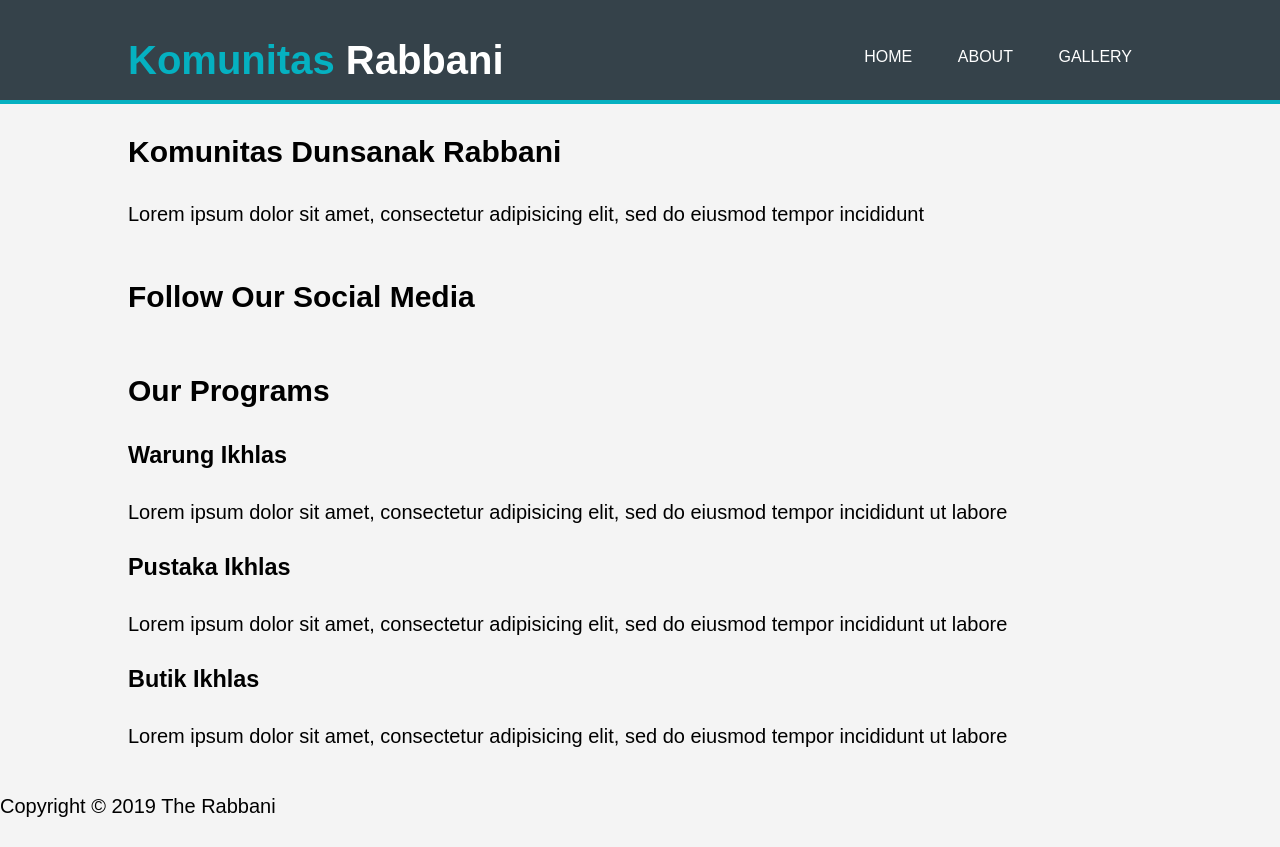
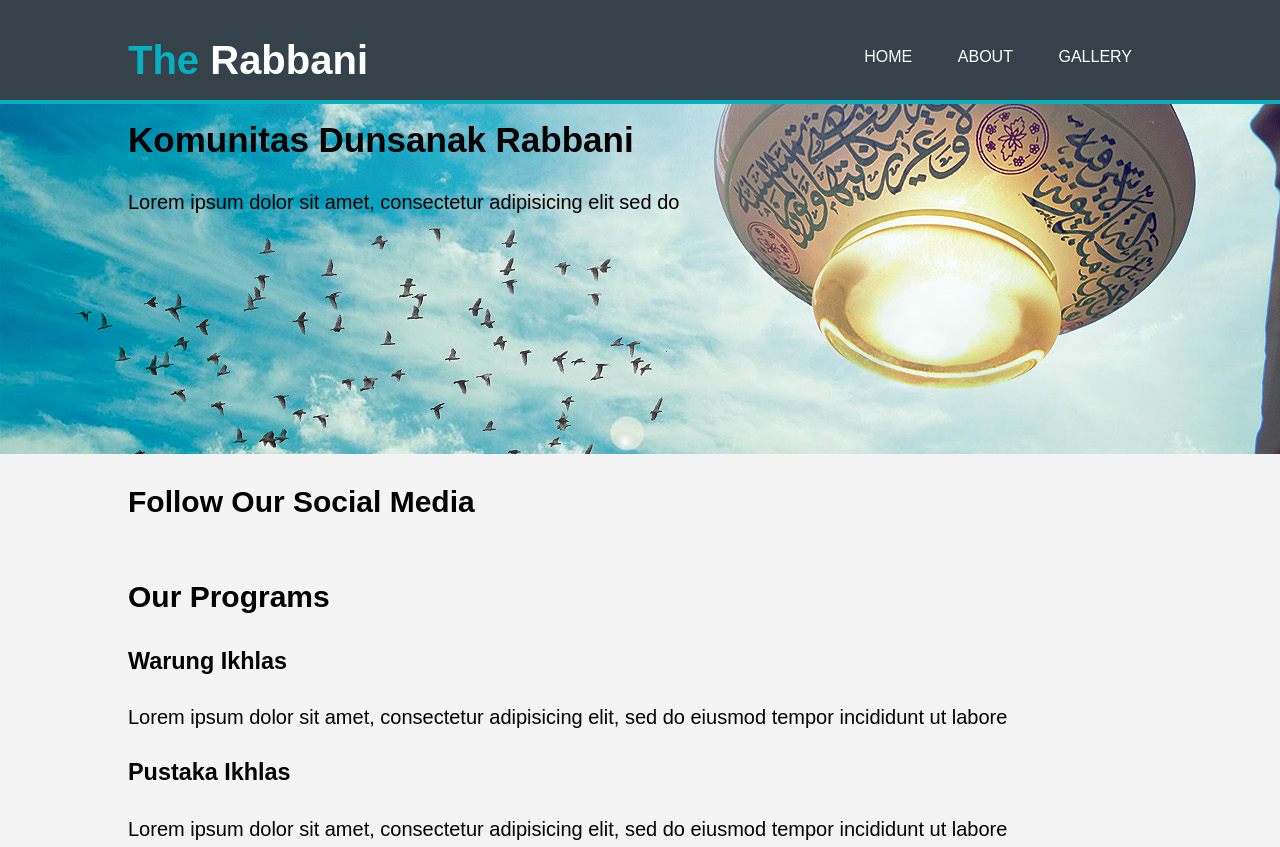
Before and after one commit to alrafi/therabbani, a plain HTML site: page index.html in a window 1280 px wide. Shown: the top 847 px of the page. Drawn offline with Linux system fonts and the light colour scheme.

Commit message:
styling showcase

```diff
--- a/css/style.css
+++ b/css/style.css
@@ -62,3 +62,20 @@ header a:hover {
 	clor: #ccc;
 	font-weight: bold;
 }
+
+
+/* showcase */
+#showcase {
+	min-height: 350px;
+	background: url(../img/rabbani.jpg) no-repeat 0 -400px;
+}
+
+#showcase h1 {
+	margin-top: 10px;
+	font-size: 35px;
+	margin-bottom: 5px;
+}
+
+#showcase p {
+	font-size: 20px;
+}
--- a/index.html
+++ b/index.html
@@ -8,7 +8,7 @@
 	<header>
 		<div class="container">
 			<div id="branding">
-				<h1><span class="highlight">Komunitas</span> Rabbani</h1>
+				<h1><span class="highlight">The</span> Rabbani</h1>
 			</div>
 			<nav>
 				<ul>
@@ -23,8 +23,7 @@
 	<section id="showcase">
 		<div class="container">
 			<h1>Komunitas Dunsanak Rabbani</h1>
-			<p>Lorem ipsum dolor sit amet, consectetur adipisicing elit, sed do eiusmod
-			tempor incididunt</p>
+			<p>Lorem ipsum dolor sit amet, consectetur adipisicing elit sed do</p>
 		</div>
 	</section>
 
```
Also changed, not shown: img/rabbani.jpg (added).
